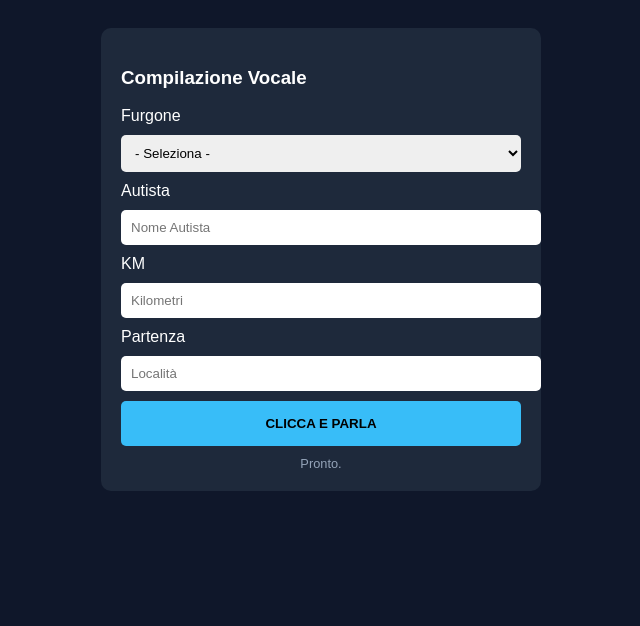
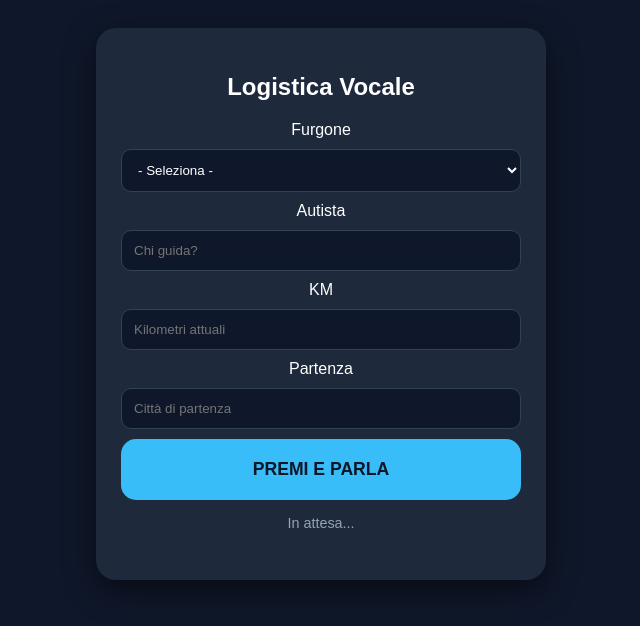
Before and after one commit to valerio121291/furgoni-uscite, a Flask app: page / in a window 1280 px wide. Shown: the top 626 px of the page, without its empty margins (319-959 px from the left). Run offline with Flask 3, Linux system fonts and the light colour scheme.

Commit message:
Update form.html

```diff
--- a/templates/form.html
+++ b/templates/form.html
@@ -2,20 +2,21 @@
 <html lang="it">
 <head>
     <meta charset="UTF-8">
-    <title>Test Finale IA</title>
+    <title>Test IA Logistica</title>
     <style>
-        body { font-family: sans-serif; background: #0f172a; color: white; padding: 20px; }
-        .box { max-width: 400px; margin: auto; background: #1e293b; padding: 20px; border-radius: 10px; }
-        input, select { width: 100%; padding: 10px; margin: 10px 0; border-radius: 5px; border: none; }
-        .btn { background: #38bdf8; color: #000; padding: 15px; width: 100%; border: none; border-radius: 5px; cursor: pointer; font-weight: bold; }
-        .recording { background: #ef4444; }
-        #status { color: #94a3b8; font-size: 0.8rem; margin-top: 10px; text-align: center; }
+        body { font-family: sans-serif; background: #0f172a; color: white; padding: 20px; text-align: center; }
+        .box { max-width: 400px; margin: auto; background: #1e293b; padding: 25px; border-radius: 20px; box-shadow: 0 10px 30px rgba(0,0,0,0.5); }
+        input, select { width: 100%; padding: 12px; margin: 10px 0; border-radius: 10px; border: 1px solid #334155; background: #0f172a; color: white; box-sizing: border-box; }
+        .mic-btn { background: #38bdf8; color: #0f172a; padding: 20px; width: 100%; border: none; border-radius: 15px; cursor: pointer; font-weight: bold; font-size: 1.1rem; }
+        .recording { background: #ef4444; animation: pulse 1s infinite; }
+        #status { margin-top: 15px; color: #94a3b8; font-size: 0.9rem; min-height: 40px; }
+        @keyframes pulse { 0% { opacity: 1; } 50% { opacity: 0.5; } 100% { opacity: 1; } }
     </style>
 </head>
 <body>
 
 <div class="box">
-    <h3>Compilazione Vocale</h3>
+    <h2>Logistica Vocale</h2>
 
     <label>Furgone</label>
     <select id="targa_select">
@@ -26,36 +27,37 @@
     </select>
 
     <label>Autista</label>
-    <input type="text" id="autista_input" placeholder="Nome Autista">
+    <input type="text" id="autista_input" placeholder="Chi guida?">
 
     <label>KM</label>
-    <input type="number" id="km_input" placeholder="Kilometri">
+    <input type="number" id="km_input" placeholder="Kilometri attuali">
 
     <label>Partenza</label>
-    <input type="text" id="partenza_input" placeholder="Località">
+    <input type="text" id="partenza_input" placeholder="Città di partenza">
 
-    <button class="btn" id="micBtn">CLICCA E PARLA</button>
-    <div id="status">Pronto.</div>
+    <button class="mic-btn" id="mic-btn">PREMI E PARLA</button>
+    <div id="status">In attesa...</div>
 </div>
 
 <script>
-    const micBtn = document.getElementById('micBtn');
+    const micBtn = document.getElementById('mic-btn');
     const status = document.getElementById('status');
 
     if ('webkitSpeechRecognition' in window) {
         const recognition = new webkitSpeechRecognition();
         recognition.lang = 'it-IT';
-        recognition.interimResults = true;
+        recognition.interimResults = false;
 
-        micBtn.onclick = () => { recognition.start(); micBtn.classList.add('recording'); };
+        micBtn.onclick = () => {
+            recognition.start();
+            micBtn.classList.add('recording');
+            status.innerText = "Ti ascolto...";
+        };
 
         recognition.onresult = (event) => {
             const testo = event.results[0][0].transcript;
-            status.innerText = "Sto capendo: " + testo;
-
-            if (event.results[0].isFinal) {
             micBtn.classList.remove('recording');
-                status.innerText = "IA sta lavorando...";
+            status.innerText = "Analisi: " + testo;
 
             fetch('/elabora_voce', {
                 method: 'POST',
@@ -64,24 +66,39 @@
             })
             .then(res => res.json())
             .then(data => {
-                    console.log("Dati ricevuti dall'IA:", data);
+                console.log("DATI IA:", data); // Fondamentale per il debug
 
-                    // COMPILAZIONE FORZATA
-                    if(data.targa) document.getElementById('targa_select').value = data.targa;
-                    if(data.autista) document.getElementById('autista_input').value = data.autista;
-                    if(data.km) document.getElementById('km_input').value = data.km;
-                    if(data.partenza) document.getElementById('partenza_input').value = data.partenza;
+                // COMPILAZIONE SICURA
+                if(data.targa) {
+                    const select = document.getElementById('targa_select');
+                    select.value = data.targa;
+                    console.log("Impostata Targa:", data.targa);
+                }
+
+                if(data.autista) {
+                    document.getElementById('autista_input').value = data.autista;
+                    console.log("Impostato Autista:", data.autista);
+                }
+
+                if(data.km) {
+                    document.getElementById('km_input').value = data.km;
+                    console.log("Impostati KM:", data.km);
+                }
+
+                if(data.partenza) {
+                    document.getElementById('partenza_input').value = data.partenza;
+                    console.log("Impostata Partenza:", data.partenza);
+                }
 
                 status.innerText = "✅ DATI INSERITI!";
             })
             .catch(err => {
-                    status.innerText = "❌ Errore server.";
+                status.innerText = "❌ Errore connessione";
                 console.error(err);
             });
-            }
         };
     } else {
-        status.innerText = "Browser non supportato.";
+        status.innerText = "Usa Chrome per parlare.";
     }
 </script>
 </body>
```
Lines whose indentation alone changed are shown as unchanged.
